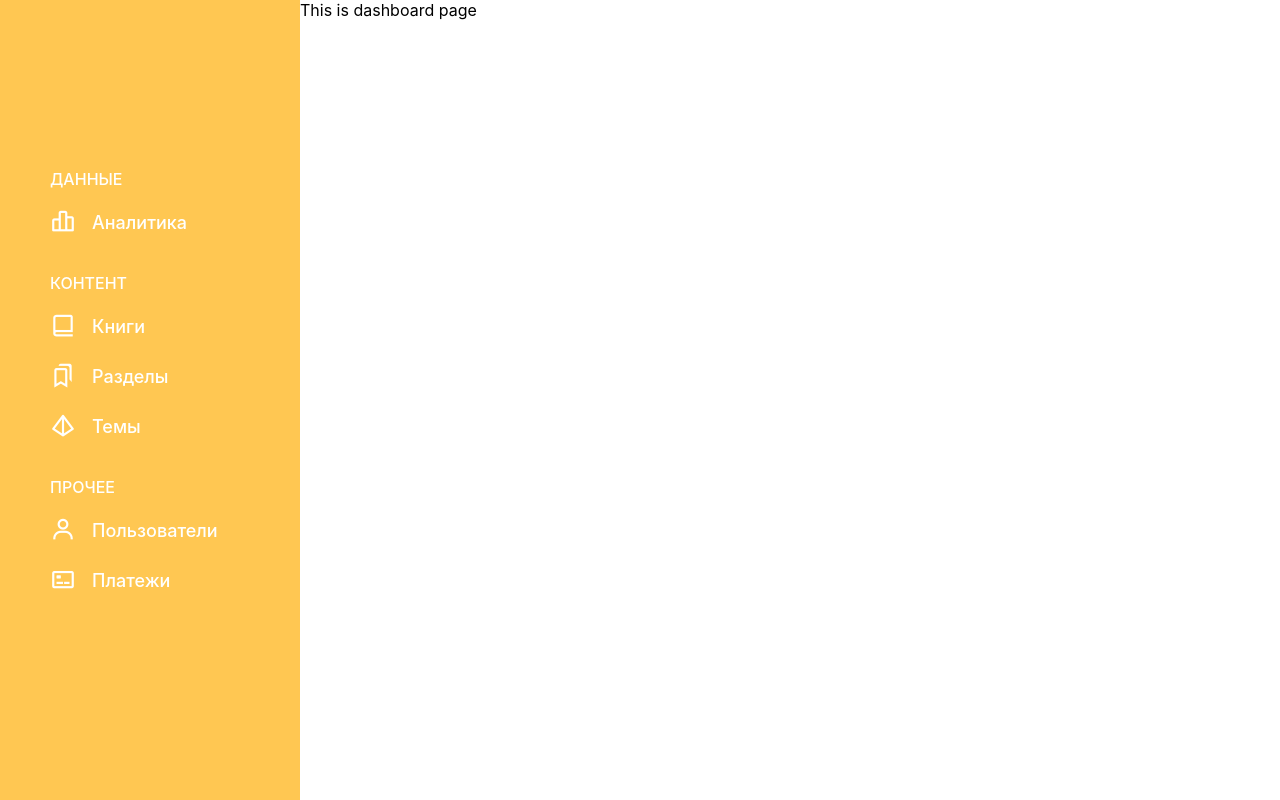
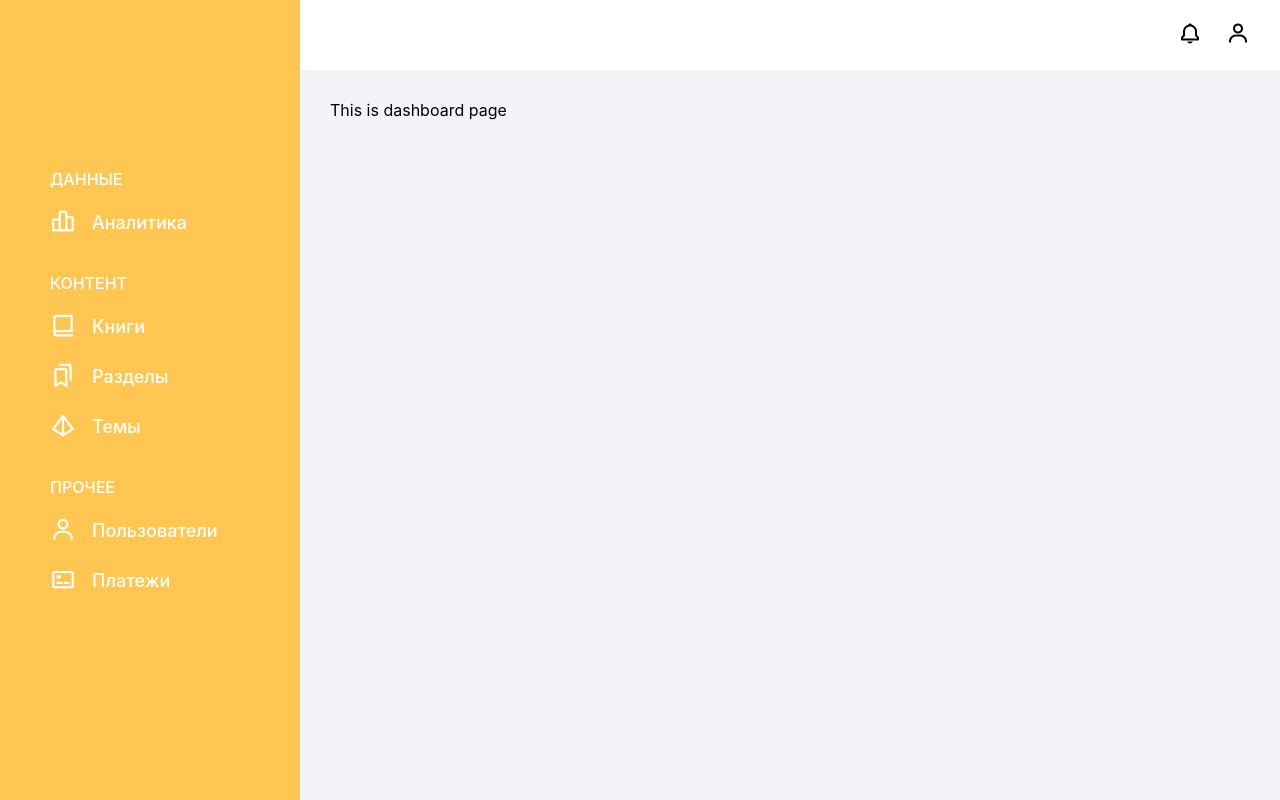
Before and after one commit to Crepiks/nomad-admin, a Vue app: page / in a window 1280 px wide. Built offline with nearby package versions, Linux system fonts and the light colour scheme.

Commit message:
feat: implement header component

```diff
--- a/src/assets/scss/_variables.scss
+++ b/src/assets/scss/_variables.scss
@@ -1 +1,2 @@
 $primary-color: #ffc752;
+$background-color: #f3f3f8;
--- /dev/null
+++ b/src/components/common/CommonHeader/CommonHeader.vue
@@ -0,0 +1,26 @@
+<template>
+  <header class="header">
+    <div class="header__row">
+      <i class="bx bx-bell header__icon" />
+      <i class="bx bx-user header__icon" />
+    </div>
+  </header>
+</template>
+
+<style scoped>
+.header {
+  width: 100%;
+  height: 70px;
+  padding: 0 30px;
+  display: flex;
+  align-items: center;
+  justify-content: flex-end;
+  background-color: white;
+}
+
+.header__icon {
+  margin-left: 24px;
+  font-size: 24px;
+  cursor: pointer;
+}
+</style>
--- a/src/layouts/MainLayout.vue
+++ b/src/layouts/MainLayout.vue
@@ -4,6 +4,7 @@
       <common-side-bar />
     </div>
     <div class="main-layout__content">
+      <common-header />
       <router-view />
     </div>
   </div>
@@ -11,24 +12,27 @@
 
 <script>
 import CommonSideBar from "@/components/common/CommonSideBar/CommonSideBar";
+import CommonHeader from "@/components/common/CommonHeader/CommonHeader";
 
 export default {
   components: {
     "common-side-bar": CommonSideBar,
+    "common-header": CommonHeader,
   },
 };
 </script>
 
-<style scoped>
+<style lang="scss" scoped>
 .main-layout {
   width: 100%;
   height: 100vh;
   display: grid;
   grid-template-columns: 300px 1fr;
   grid-template-rows: 100vh;
+  background-color: $background-color;
 }
 
-.main-layout__main-layout__content {
+.main-layout__content {
   overflow-y: auto;
 }
 </style>
--- a/src/views/Dashboard.vue
+++ b/src/views/Dashboard.vue
@@ -1,3 +1,9 @@
 <template>
   <div class="dashboard">This is dashboard page</div>
 </template>
+
+<style scoped>
+.dashboard {
+  padding: 30px;
+}
+</style>
```
